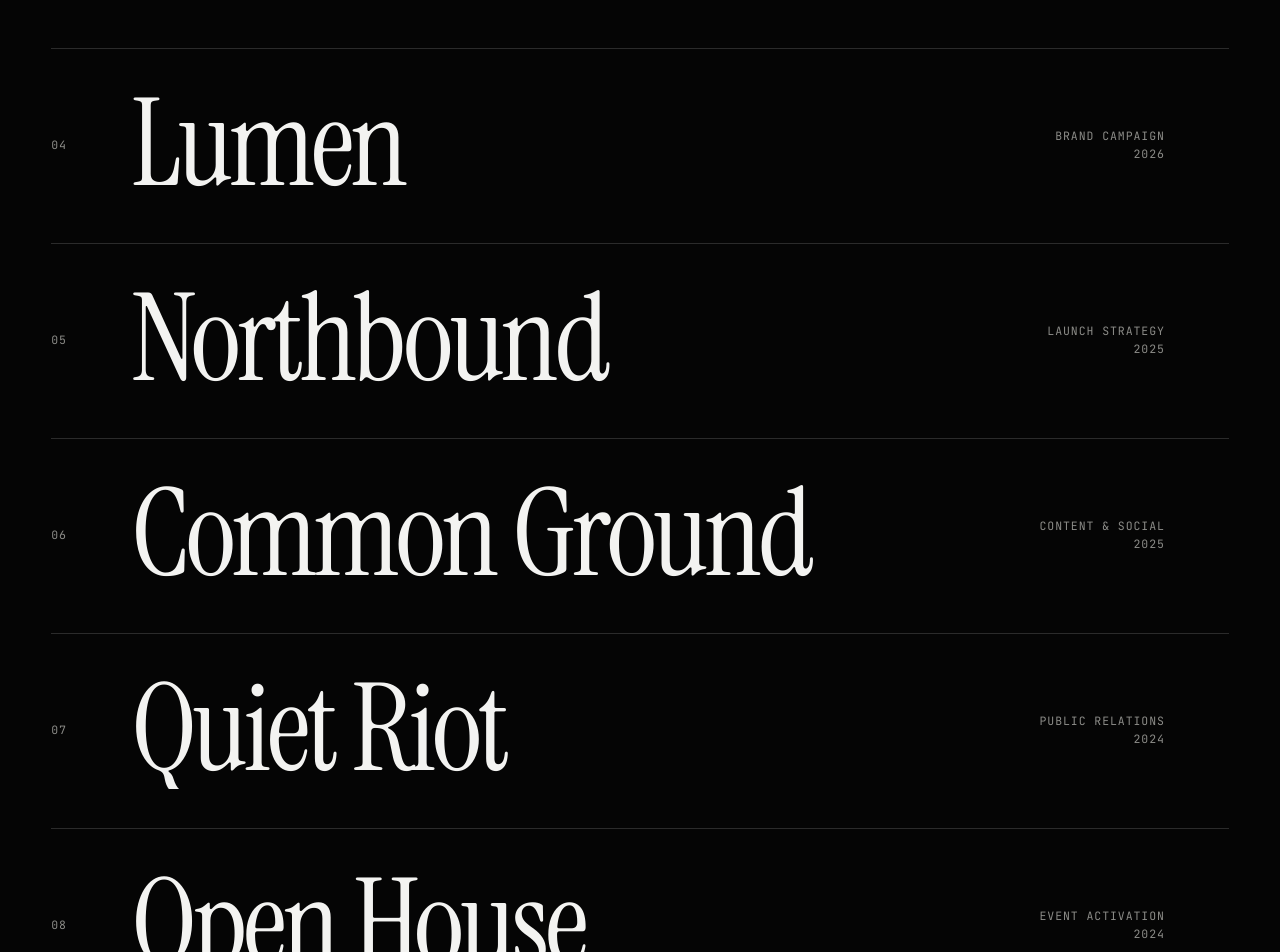
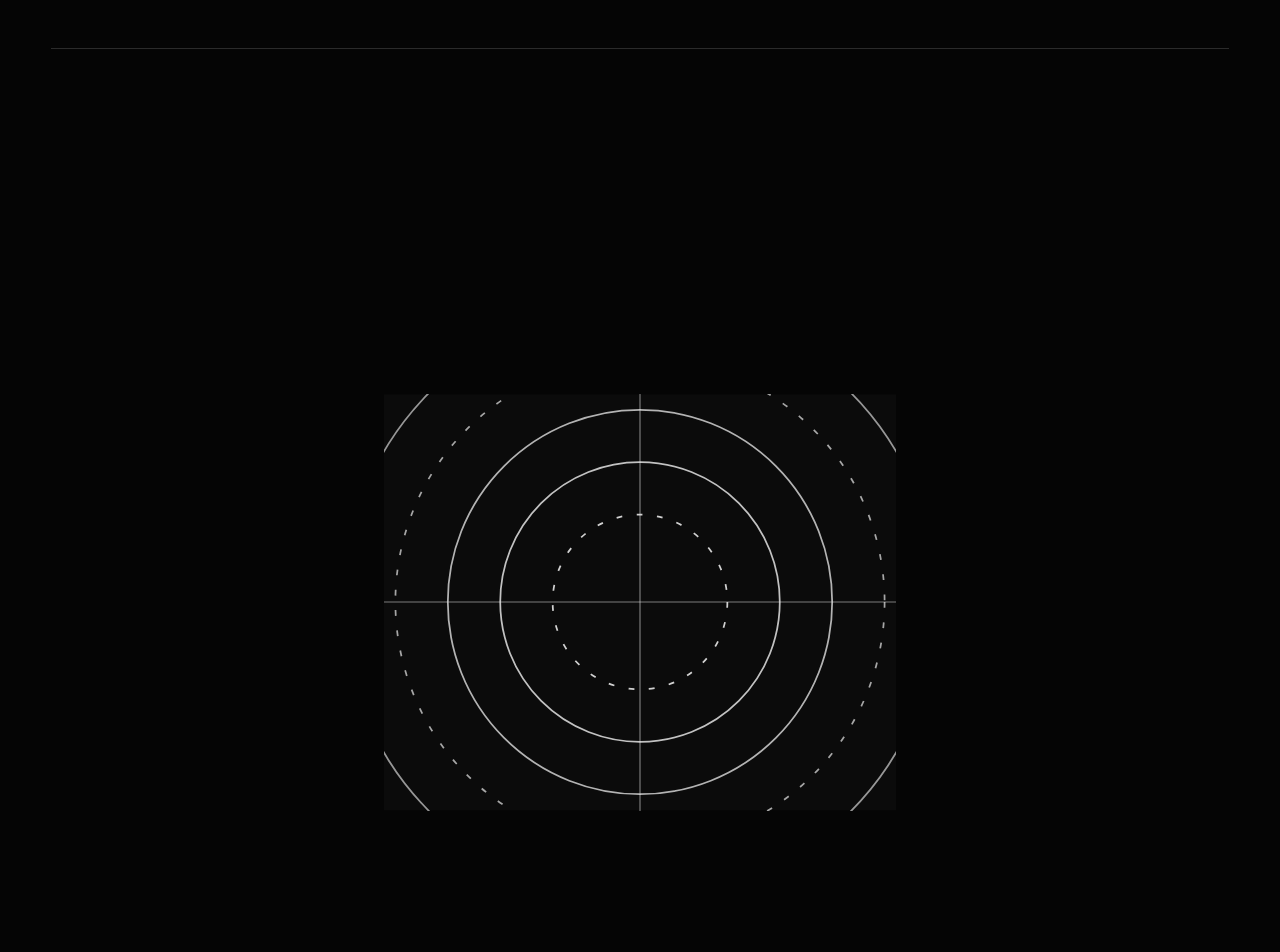
Before and after one commit to Kyuriee/aziz-project, a Next.js app: page / in a window 1280 px wide. Shown: the part 2100-3052 px from the top of the page. Built offline with nearby package versions, Linux system fonts and the light colour scheme.

Commit message:
delete works dummy data

```diff
--- a/data/site.js
+++ b/data/site.js
@@ -27,11 +27,6 @@ export const site = {
     { slug: "bintang-zero", title: "Bintang Zero", kind: "Product Visual", year: "2026", variant: 0, cover: "/work/bintang-zero/final.webp", href: "#work" },
     { slug: "heiu", title: "HEIU", kind: "Apparel Shoot", year: "2021", variant: 1, cover: "/work/heiu/hero.webp", href: "#work" },
     { slug: "nez-coffeeneatery", title: "Nez", kind: "Café Content", year: "2022", variant: 2, cover: "/work/nez-coffeeneatery/hero.webp", href: "#work" },
-    { title: "Lumen", kind: "Brand Campaign", year: "2026", variant: 0, href: "#work" },
-    { title: "Northbound", kind: "Launch Strategy", year: "2025", variant: 1, href: "#work" },
-    { title: "Common Ground", kind: "Content & Social", year: "2025", variant: 2, href: "#work" },
-    { title: "Quiet Riot", kind: "Public Relations", year: "2024", variant: 3, href: "#work" },
-    { title: "Open House", kind: "Event Activation", year: "2024", variant: 4, href: "#work" },
   ],
 
   reel: { caption: "Stories that move.", sub: "Campaign reel 2024 — 2026" },
```
